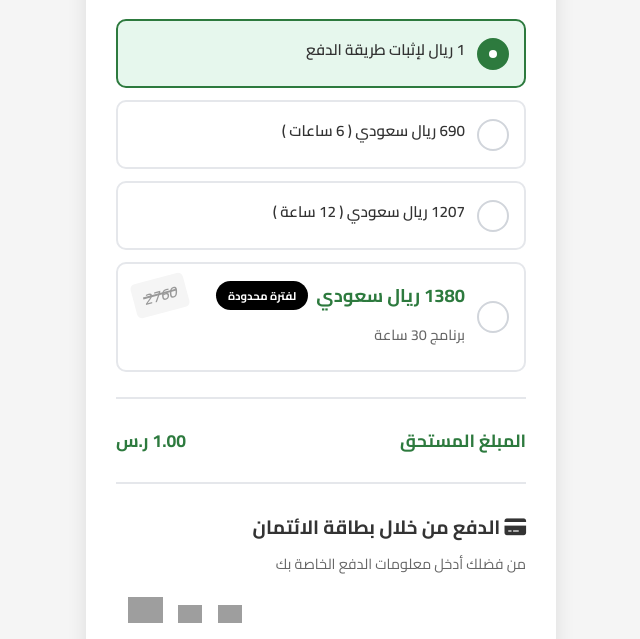
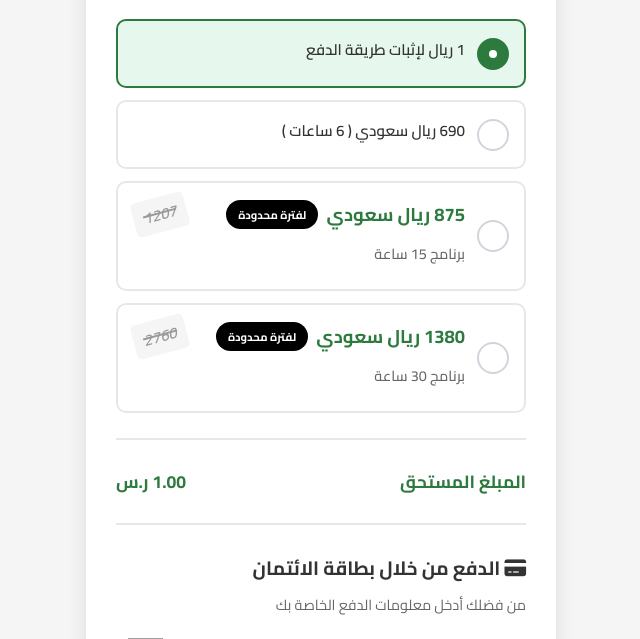
Before and after one commit to mohammadsbatoicenat-beep/gamvk, a PHP site: page /pay.php in a window 1280 px wide. Shown: the part 350-989 px from the top of the page, without its empty margins (319-959 px from the left). Run offline with PHP 8.4, Linux system fonts and the light colour scheme; the visitor is signed in with stand-in values (Sample User, id 1); some libraries are stand-ins or nearby versions; grey boxes are pictures that could not be loaded.

Commit message:
Update pay.php

```diff
--- a/pay.php
+++ b/pay.php
@@ -640,10 +640,30 @@ if (!$userId) {
     <label for="amount690">690 ريال سعودي ( 6 ساعات )</label>
 </div>
 
-                <div class="amount-option" onclick="selectAmount(this, '1207')">
-                    <input type="radio" name="amount" id="amount1207" value="1207">
-                    <label for="amount1207">1207 ريال سعودي ( 12 ساعة )</label>
-                </div>
+<div class="amount-option" onclick="selectAmount(this, '875')" style="position: relative; overflow: visible;">
+    <input type="radio" name="amount" id="amount875" value="875">
+    <label for="amount875" style="display: flex; flex-direction: column; gap: 8px; width: 100%;">
+        <div style="display: flex; align-items: center; justify-content: space-between; width: 100%;">
+            <div style="display: flex; align-items: center; gap: 8px; flex-wrap: wrap;">
+                <span class="new-price" style="font-size: 1.15rem; color: #2d7a3e;">875 ريال سعودي</span>
+                <span style="background: #000; color: #fff; padding: 4px 12px; border-radius: 20px; font-size: 0.7rem; font-weight: 700;">لفترة محدودة </span>
+            </div>
+            <span style="
+                text-decoration: line-through;
+                text-decoration-thickness: 2px;
+                color: #999;
+                font-size: 0.95rem;
+                font-weight: 600;
+                background: #f5f5f5;
+                padding: 3px 10px;
+                border-radius: 5px;
+                transform: rotate(-15deg);
+                font-style: italic;
+            ">1207</span>
+        </div>
+        <span style="font-size: 0.9rem; color: #666; font-weight: 500;">برنامج 15 ساعة</span>
+    </label>
+</div>
 
 <div class="amount-option" onclick="selectAmount(this, '1380')" style="position: relative; overflow: visible;">
     <input type="radio" name="amount" id="amount1380" value="1380">
```
